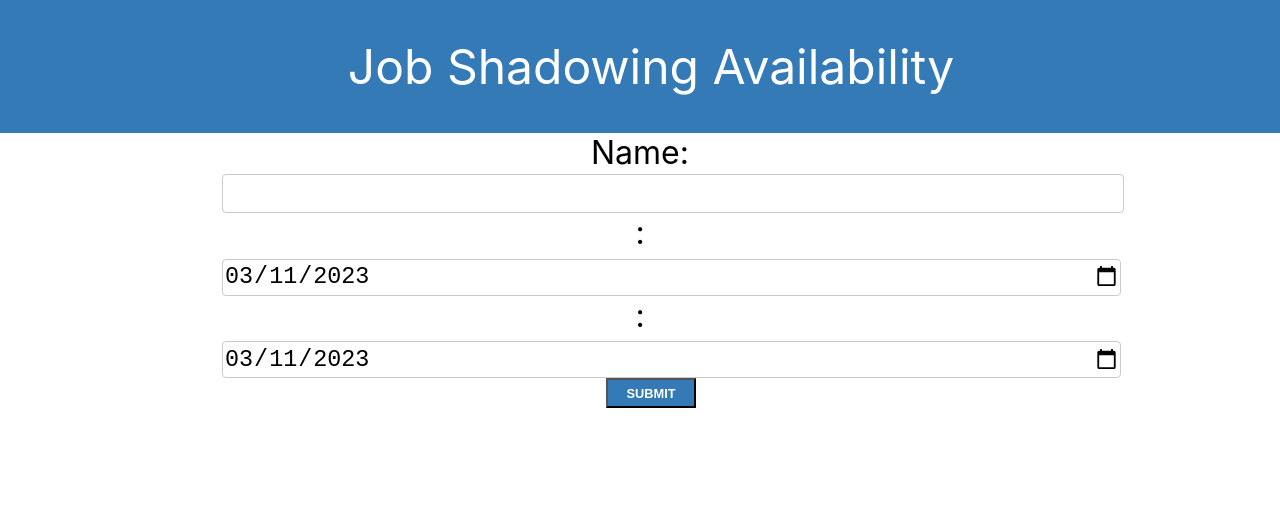
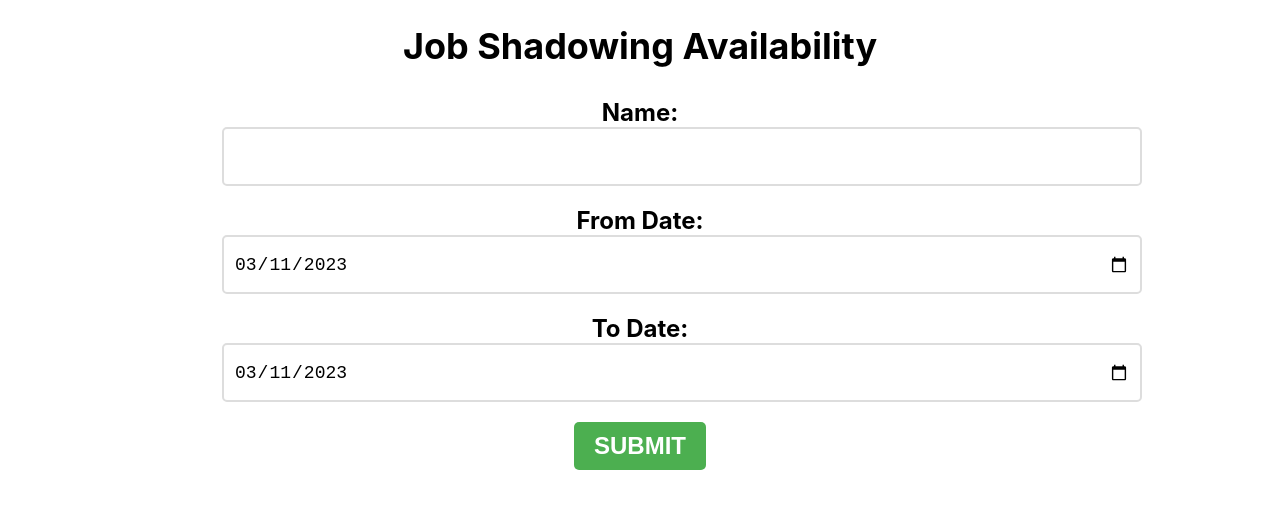
Before and after one commit to Rishika631/virtusa-hackathon, a React (Create React App) app in the folder client/: page / in a window 1280 px wide. Shown: the top 508 px of the page. Built offline with nearby package versions, Linux system fonts and the light colour scheme; no server answers.

Commit message:
Changed ui of job shadowing availability

```diff
--- a/client/src/App.js
+++ b/client/src/App.js
@@ -21,7 +21,6 @@ function App() {
       name,
       fromdate,
       todate,
-
     }).then((response) => {
       setListOfemp([
         ...listOfemp,
@@ -29,39 +28,32 @@ function App() {
           name,
           fromdate,
           todate,
-
         },
       ]);
     });
   };
 
   return (
-    <div className="App">
-          <div className="title">Job Shadowing Availability</div>
+    <div style={{ textAlign: "center" }}>
+      <h1 style={{ fontSize: "36px", fontWeight: "bold", marginBottom: "30px" }}>Job Shadowing Availability</h1>
 
-          <div align="center"><div className="App"></div></div>
-
-            <div>
-              <label>
-              <div align="center">Name:</div>
+      <div style={{ marginBottom: "20px" }}>
+        <label style={{ display: "block", fontSize: "24px", fontWeight: "bold", marginBottom: "10px" }}>
+          Name:
           <input
             type="text"
-
             onChange={(event) => {
               setName(event.target.value);
             }}
+            style={{ display: "block", fontSize: "18px", padding: "10px", borderRadius: "5px", border: "2px solid #ddd" }}
           />
         </label>
       </div>
 
-            <div>
-              <label>
-
-            <div align="center"> :</div>
-
-            <div className="App">
+      <div style={{ marginBottom: "20px" }}>
+        <label style={{ display: "block", fontSize: "24px", fontWeight: "bold", marginBottom: "10px" }}>
+          From Date:
           <input
-          // className={`form__input  ${!fromDate && "form__input--incomplete"}`}
             id="fromDate"
             name="fromDate"
             type="date"
@@ -76,21 +68,17 @@ function App() {
             onChange={(e) => {
               setFromDate(new Date(e.target.value));
             }}
+            style={{ display: "block", fontSize: "18px", padding: "10px", borderRadius: "5px", border: "2px solid #ddd" }}
           />
-      </div>
         </label>
       </div>
 
-
-            <div>
-              <label>
-              <div align="center"> :</div>
-
-              <div className="App">
+      <div style={{ marginBottom: "20px" }}>
+        <label style={{ display: "block", fontSize: "24px", fontWeight: "bold", marginBottom: "10px" }}>
+          To Date:
           <input
-        // className={`form__input  ${!fromDate && "form__input--incomplete"}`}
-        id="todate"
-        name="todate"
+            id="toDate"
+            name="toDate"
             type="date"
             autoComplete="off"
             value={
@@ -103,16 +91,20 @@ function App() {
             onChange={(e) => {
               settodate(new Date(e.target.value));
             }}
+            style={{ display: "block", fontSize: "18px", padding: "10px", borderRadius: "5px", border: "2px solid #ddd" }}
           />
-    </div>
         </label>
       </div>
 
-
-
-      <div align="center">  <button className="sb-btn" type="button" onClick={createemp}>SUBMIT</button> </div>
+      <button
+        type="button"
+        onClick={createemp}
+        style={{ fontSize: "24px", fontWeight: "bold", padding: "10px 20px", borderRadius: "5px", border: "none", backgroundColor: "#4CAF50", color: "#fff" }}
+      >
+        SUBMIT
+      </button>
     </div>
   );
-       //run client npm start and server node index.js
           }
+
 export default App;
```
Also changed, not shown: 1 other file (tests, documents, lock files or other folders). Lines whose indentation alone changed are shown as unchanged.
